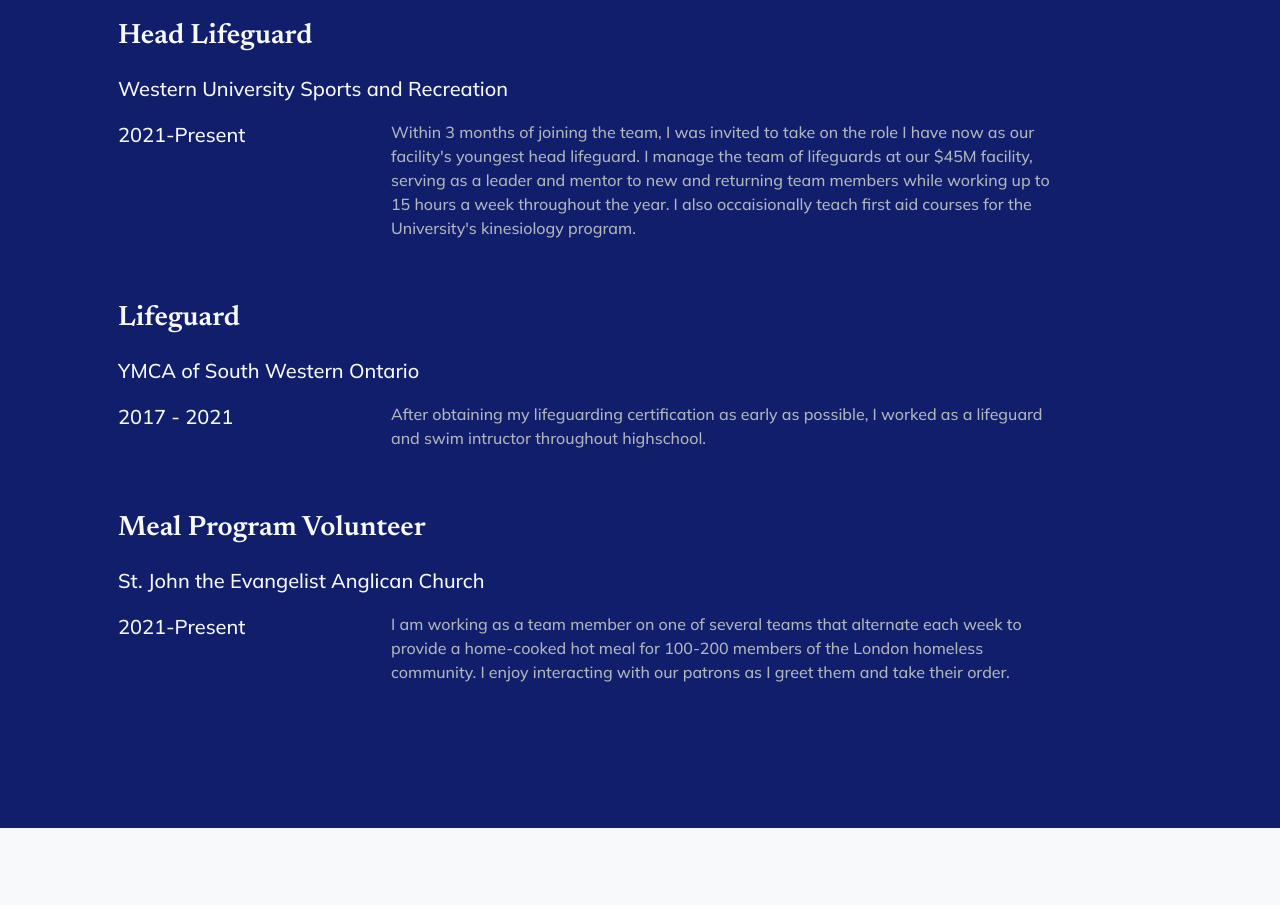
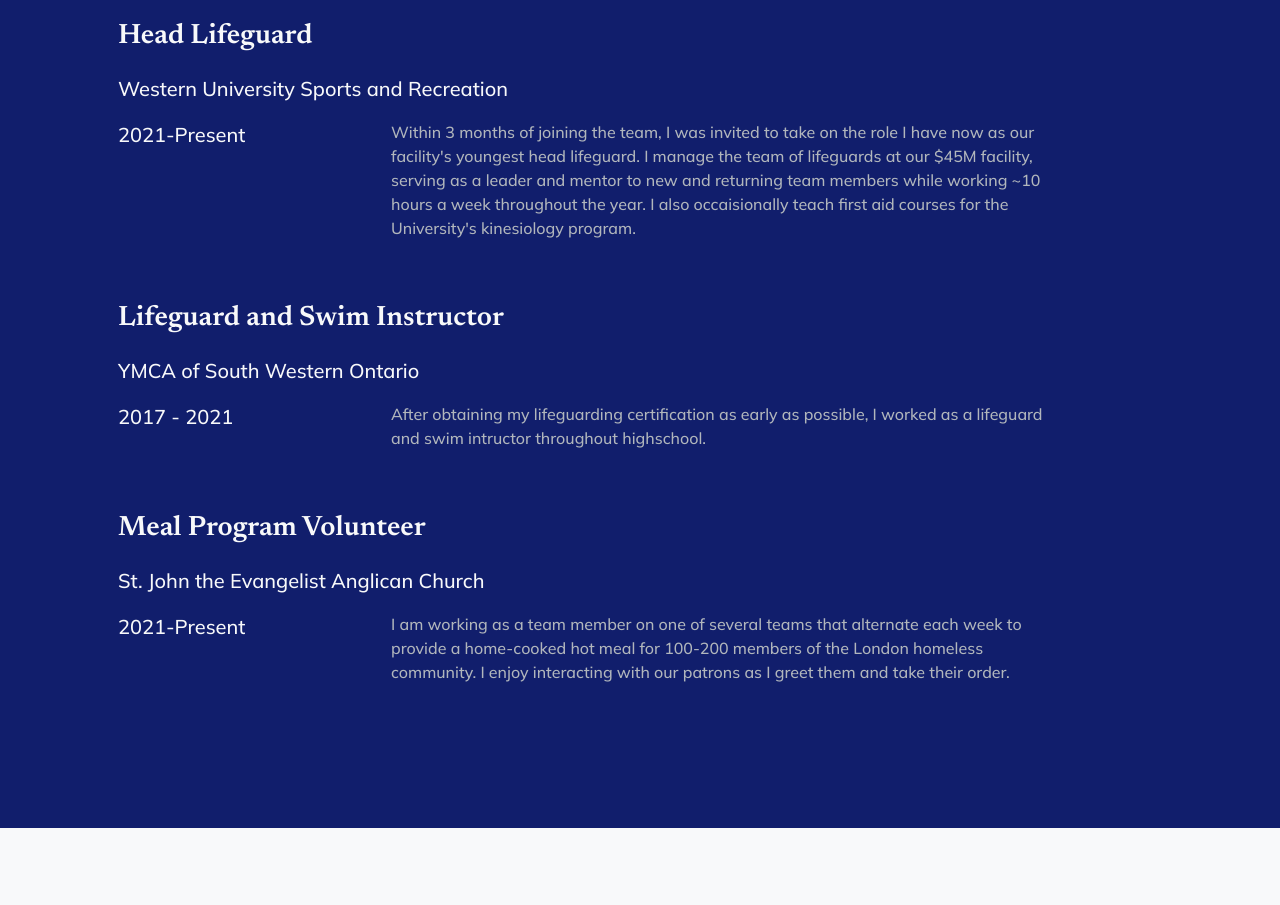
Before and after one commit to rspcunningham/rspcunningham.github.io, a plain HTML site: page index.html in a window 1280 px wide. Shown: the part 5320-6225 px from the top of the page. Drawn offline with nearby package versions, Linux system fonts and the light colour scheme.

Commit message:
fixed text

```diff
--- a/index.html
+++ b/index.html
@@ -317,11 +317,11 @@
                 </div>
                 <div class="col-8">
                     <p class="mb-3 text-muted">Within 3 months of joining the team, I was invited to take on the role I have now as our facility's youngest head lifeguard. I manage the team of lifeguards at our $45M facility, serving as a leader and mentor to new and returning
-                        team members while working up to 15 hours a week throughout the year. I also occaisionally teach first aid courses for the University's kinesiology program. </p>
+                        team members while working ~10 hours a week throughout the year. I also occaisionally teach first aid courses for the University's kinesiology program. </p>
                 </div>
             </div>
             <div class="row gx-5 mb-5">
-                <h3 class="lh-1 mb-4 ">Lifeguard</h3>
+                <h3 class="lh-1 mb-4 ">Lifeguard and Swim Instructor</h3>
                 <p class="lead fw-normal">YMCA of South Western Ontario</p>
                 <div class="col-3">
                     <p class="lead fw-normal">2017 - 2021</p>
```
